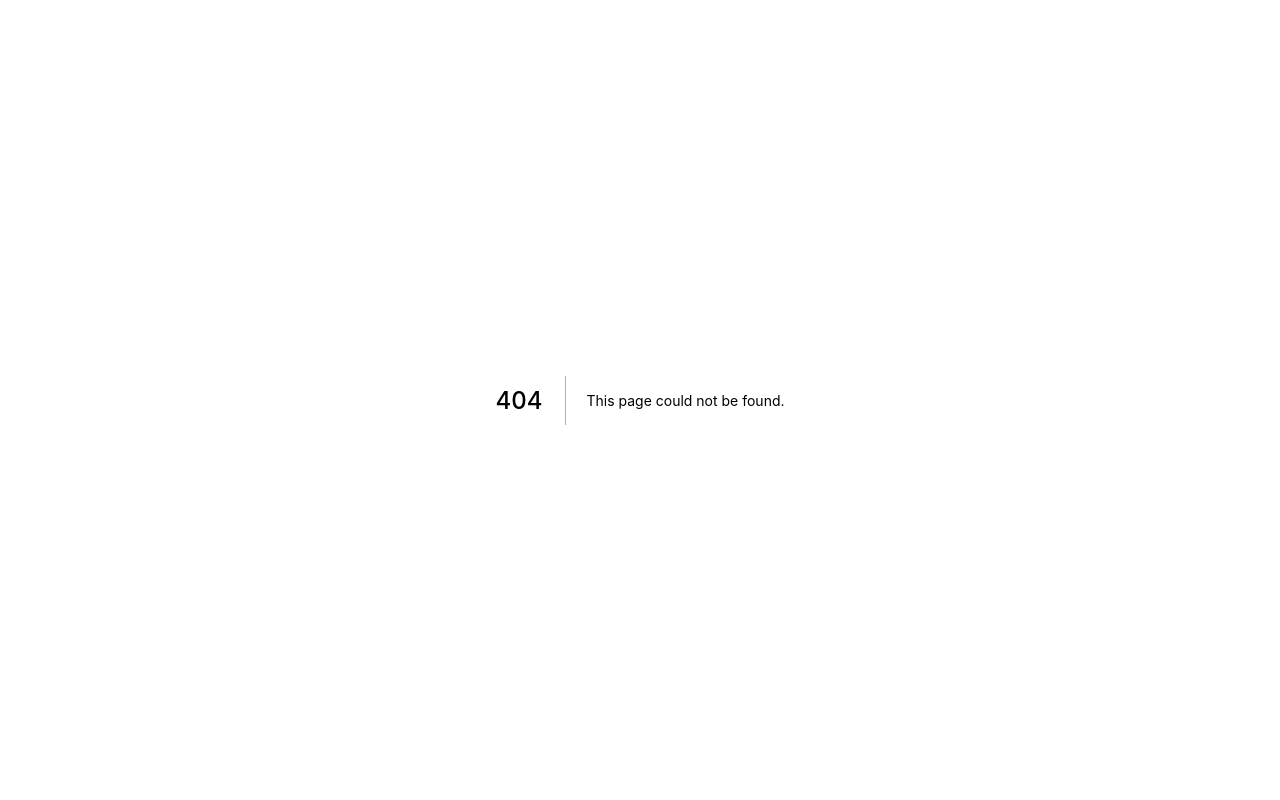
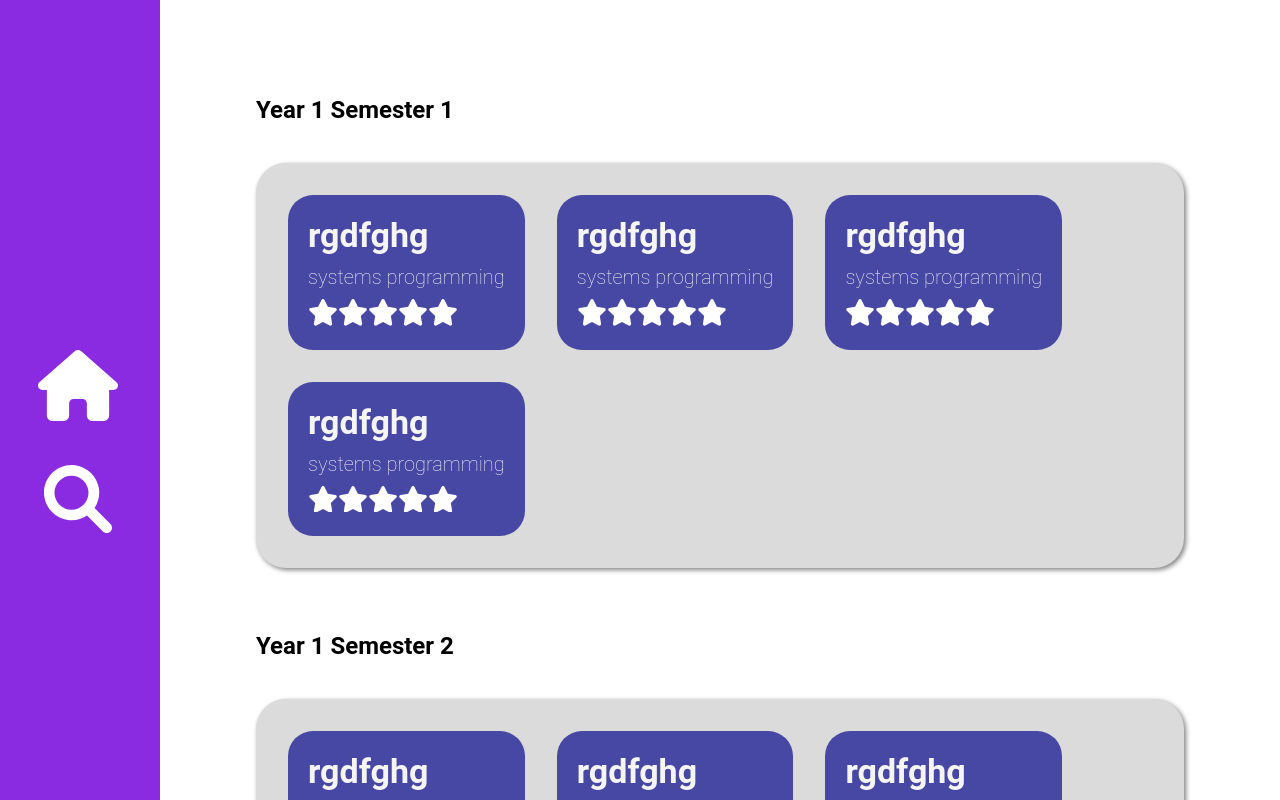
Before and after one commit to chriswuaus/2022SYNCSHACK, a Next.js app in the folder frontend/dplan-ui/: page /degree_plan in a window 1280 px wide. Before the commit this address had no page. Shown: the top 800 px of the page. Built offline with nearby package versions, Linux system fonts and the light colour scheme.

Commit message:
added degree_plan page

```diff
--- a/frontend/dplan-ui/components/butt.tsx
+++ b/frontend/dplan-ui/components/butt.tsx
@@ -1,13 +1,16 @@
 import styles from "../styles/Butt.module.css";
 import House from "../public/house-solid.svg";
 import { ButtProps } from "./components.types";
+import Link from "next/link";
 const Plus = (props: ButtProps) => {
   let stylesFR = styles.button;
   if (props.highlighted) stylesFR += " " + styles["button-highlighted"];
   return (
-    <button className={stylesFR}>
-      <House />
-    </button>
+    <div className={stylesFR}>
+      <Link href="/">
+        <House />
+      </Link>
+    </div>
   );
 };
 export default Plus;
--- a/frontend/dplan-ui/components/degree.tsx
+++ b/frontend/dplan-ui/components/degree.tsx
@@ -1,15 +1,17 @@
 import { DegreeProps } from "./components.types";
 import styles from "../styles/Degree.module.css";
+import Link from "next/link";
 
 const Degree = (props: DegreeProps) => {
   return (
+    <Link href="/degree_plan">
     <div className={styles.container}>
       <div className={styles.name}>
         {props.degreeName} {props.degreeYear}
         <div className={styles.major}>Major: {props.major}</div>
       </div>
       <div className={styles.sem}>Starting Semester {props.semester}</div>
-    </div>
+    </div></Link>
   );
 };
 export default Degree;
--- a/frontend/dplan-ui/components/side_bar.tsx
+++ b/frontend/dplan-ui/components/side_bar.tsx
@@ -3,13 +3,14 @@ import styles from "../styles/SideBar.module.css";
 import Vercel from "../public/vercel.svg";
 import Butt from "./butt";
 import Search from "./search";
+import Link from "next/link";
 
 const SideBar = (props: SideBarProps) => {
   return (
     <aside className={styles.aside}>
       <div className={styles.home}>
         <div className={styles.butt}>
-          <Butt highlighted={true} link="asdf" />
+          <Butt highlighted={false} link="asdf" />
         </div>
         <div className={styles.search}>
           <Search highlighted={false} link="asdf" />
--- /dev/null
+++ b/frontend/dplan-ui/pages/degree_plan/index.tsx
@@ -0,0 +1,22 @@
+import { data } from "../../public/mock_data"
+import SideBar from "../../components/side_bar"
+import styles from "../../styles/DegreePlan.module.css"
+import UnitCard from "../../components/unit_card"
+import SemesterBlock from "../../components/semester_block"
+
+const DegreePlan = () => {
+
+    return (<div>
+        <SideBar />
+        <main className={styles.main}>
+            {data.map((v, i) =>
+                <div className={styles.padded}>
+                    <h2>Year {Math.floor(i/2) + 1} Semester {i%2 + 1}</h2>
+                    <br/>
+                    <SemesterBlock cards={v} />
+                </div>)}
+        </main>
+    </div>)
+
+}
+export default DegreePlan
--- a/frontend/dplan-ui/pages/index.tsx
+++ b/frontend/dplan-ui/pages/index.tsx
@@ -15,8 +15,9 @@ const Home: NextPage = () => {
   const [degreePlans, setDegreePlans] = useState<DegreeProps[]>([]);
   const addDegree = (degree: DegreeProps) => {
     setDegreePlans([...degreePlans, degree]);
+    setShowModal(false)
   };
-  fetch("http://10.16.10.244:5000/units").then((v) => console.log(v));
+  // fetch("http://10.16.10.244:5000/units").then((v) => console.log(v));
 
   return (
     <div>
--- /dev/null
+++ b/frontend/dplan-ui/public/mock_data.ts
@@ -0,0 +1,89 @@
+import { SemesterBlockProps, UnitCardProps } from "../components/components.types";
+
+export const data : UnitCardProps[][]= [
+  [
+    {
+      unitCode: "rgdfghg",
+      unitName: "systems programming",
+      unitRating: 5,
+    },
+    {
+      unitCode: "rgdfghg",
+      unitName: "systems programming",
+      unitRating: 5,
+    },
+    {
+      unitCode: "rgdfghg",
+      unitName: "systems programming",
+      unitRating: 5,
+    },
+    {
+      unitCode: "rgdfghg",
+      unitName: "systems programming",
+      unitRating: 5,
+    },
+  ],  [
+    {
+      unitCode: "rgdfghg",
+      unitName: "systems programming",
+      unitRating: 5,
+    },
+    {
+      unitCode: "rgdfghg",
+      unitName: "systems programming",
+      unitRating: 5,
+    },
+    {
+      unitCode: "rgdfghg",
+      unitName: "systems programming",
+      unitRating: 5,
+    },
+    {
+      unitCode: "rgdfghg",
+      unitName: "systems programming",
+      unitRating: 5,
+    },
+  ],  [
+    {
+      unitCode: "rgdfghg",
+      unitName: "systems programming",
+      unitRating: 5,
+    },
+    {
+      unitCode: "rgdfghg",
+      unitName: "systems programming",
+      unitRating: 5,
+    },
+    {
+      unitCode: "rgdfghg",
+      unitName: "systems programming",
+      unitRating: 5,
+    },
+    {
+      unitCode: "rgdfghg",
+      unitName: "systems programming",
+      unitRating: 5,
+    },
+  ],  [
+    {
+      unitCode: "rgdfghg",
+      unitName: "systems programming",
+      unitRating: 5,
+    },
+    {
+      unitCode: "rgdfghg",
+      unitName: "systems programming",
+      unitRating: 5,
+    },
+    {
+      unitCode: "rgdfghg",
+      unitName: "systems programming",
+      unitRating: 5,
+    },
+    {
+      unitCode: "rgdfghg",
+      unitName: "systems programming",
+      unitRating: 5,
+    },
+  ],
+];
--- /dev/null
+++ b/frontend/dplan-ui/styles/DegreePlan.module.css
@@ -0,0 +1,12 @@
+.container {
+    padding: 0 2rem;
+}
+
+.main {
+    margin-left: 10em;
+    padding: 2em;
+}
+
+.padded {
+    margin: 4em;
+}
--- a/frontend/dplan-ui/styles/globals.css
+++ b/frontend/dplan-ui/styles/globals.css
@@ -15,13 +15,3 @@ a {
 * {
   box-sizing: border-box;
 }
-
-@media (prefers-color-scheme: dark) {
-  html {
-    color-scheme: dark;
-  }
-  body {
-    color: white;
-    background: black;
-  }
-}
```
